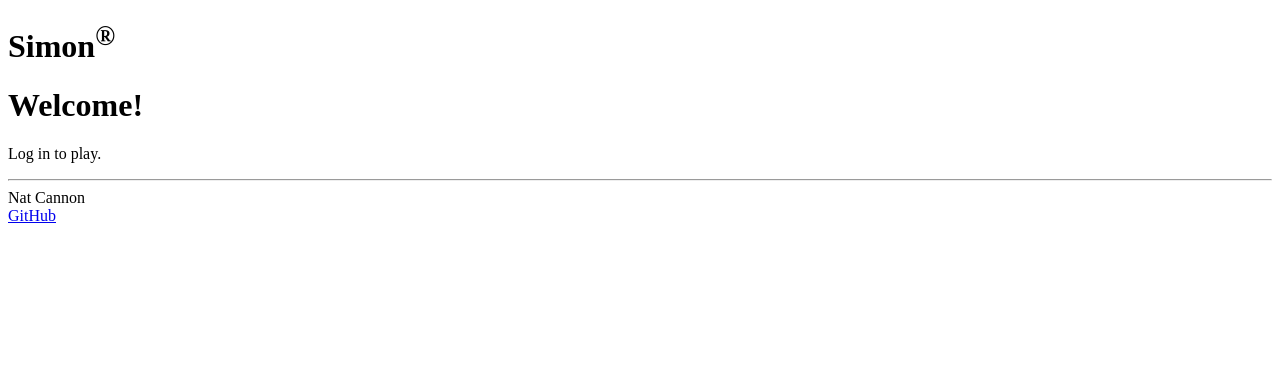
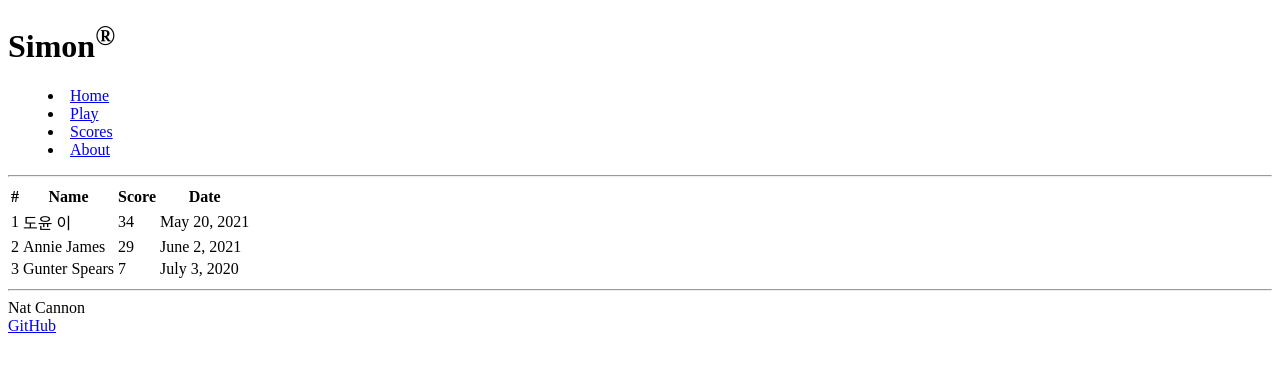
Before and after one commit to natcannon13/simon, a plain HTML site: page scores.html in a window 1280 px wide. Drawn offline with Linux system fonts and the light colour scheme.

Commit message:
Body Content
Content added to the body of each page

```diff
--- a/scores.html
+++ b/scores.html
@@ -9,10 +9,47 @@
     <body>
         <header>
             <h1>Simon<sup>&reg;</sup></h1>
+            <nav>
+                <menu>
+                    <li><a href="index.html">Home</a></li>
+                    <li><a href="play.html">Play</a></li>
+                    <li><a href="scores.html">Scores</a></li>
+                    <li><a href="about.html">About</a></li>
+                </menu>
+            </nav>
+            <hr/>
         </header>
         <main>
-            <h1>Welcome!</h1>
-            <p>Log in to play.</p>
+            <table>
+                <thead>
+                    <tr>
+                        <th>#</th>
+                        <th>Name</th>
+                        <th>Score</th>
+                        <th>Date</th>
+                    </tr>
+                </thead>
+                <tbody>
+                    <tr>
+                        <td>1</td>
+                        <td>도윤 이</td>
+                        <td>34</td>
+                        <td>May 20, 2021</td>
+                    </tr>
+                    <tr>
+                        <td>2</td>
+                        <td>Annie James</td>
+                        <td>29</td>
+                        <td>June 2, 2021</td>
+                    </tr>
+                    <tr>
+                        <td>3</td>
+                        <td>Gunter Spears</td>
+                        <td>7</td>
+                        <td>July 3, 2020</td>
+                    </tr>
+                </tbody>
+            </table>
         </main>
         <footer>
             <hr/>
```
Also changed, not shown: about.html (+20 -2 lines), index.html (+9 -0 lines), play.html (+13 -2 lines).
